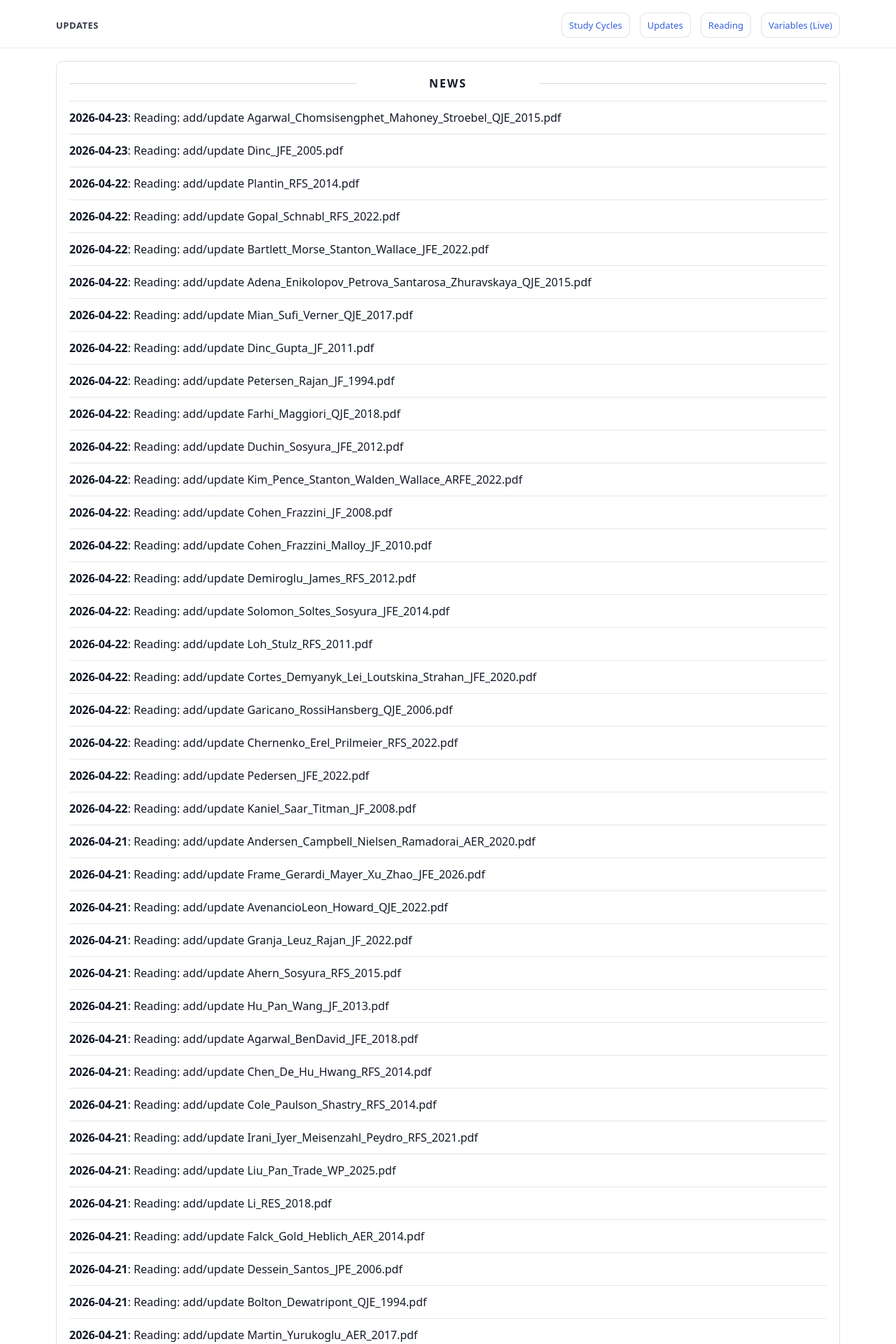
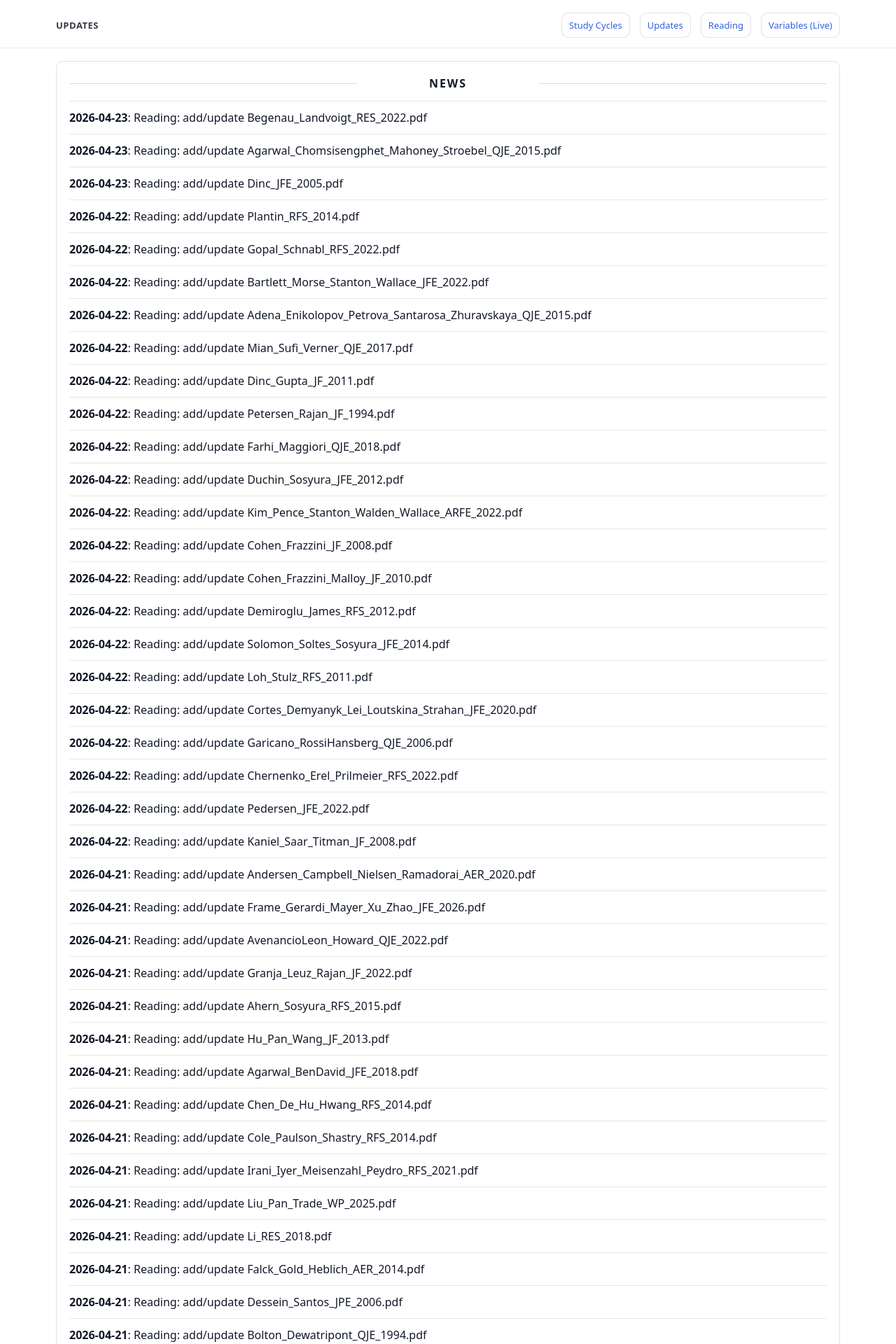
Before and after one commit to yaxinzn/study-archive, a Jekyll site: the page built from updates/index.md, in a window 1280 px wide. Shown: the top 1920 px of the page at 70% size. Built offline with Jekyll 4.4.1, drawn with Linux system fonts in a browser that asks for light colours; some of the changed text lies outside the part shown.

Commit message:
chore: update NEWS feed

```diff
--- a/_data/news.yml
+++ b/_data/news.yml
@@ -1,4 +1,7 @@
 # Auto-generated update history (sorted newest -> oldest). Do not edit manually.
+- ts: "1776891240"
+  date: "2026-04-23"
+  title: "Reading: add/update Begenau_Landvoigt_RES_2022.pdf"
 - ts: "1776891133"
   date: "2026-04-23"
   title: "Reading: add/update Agarwal_Chomsisengphet_Mahoney_Stroebel_QJE_2015.pdf"
```
